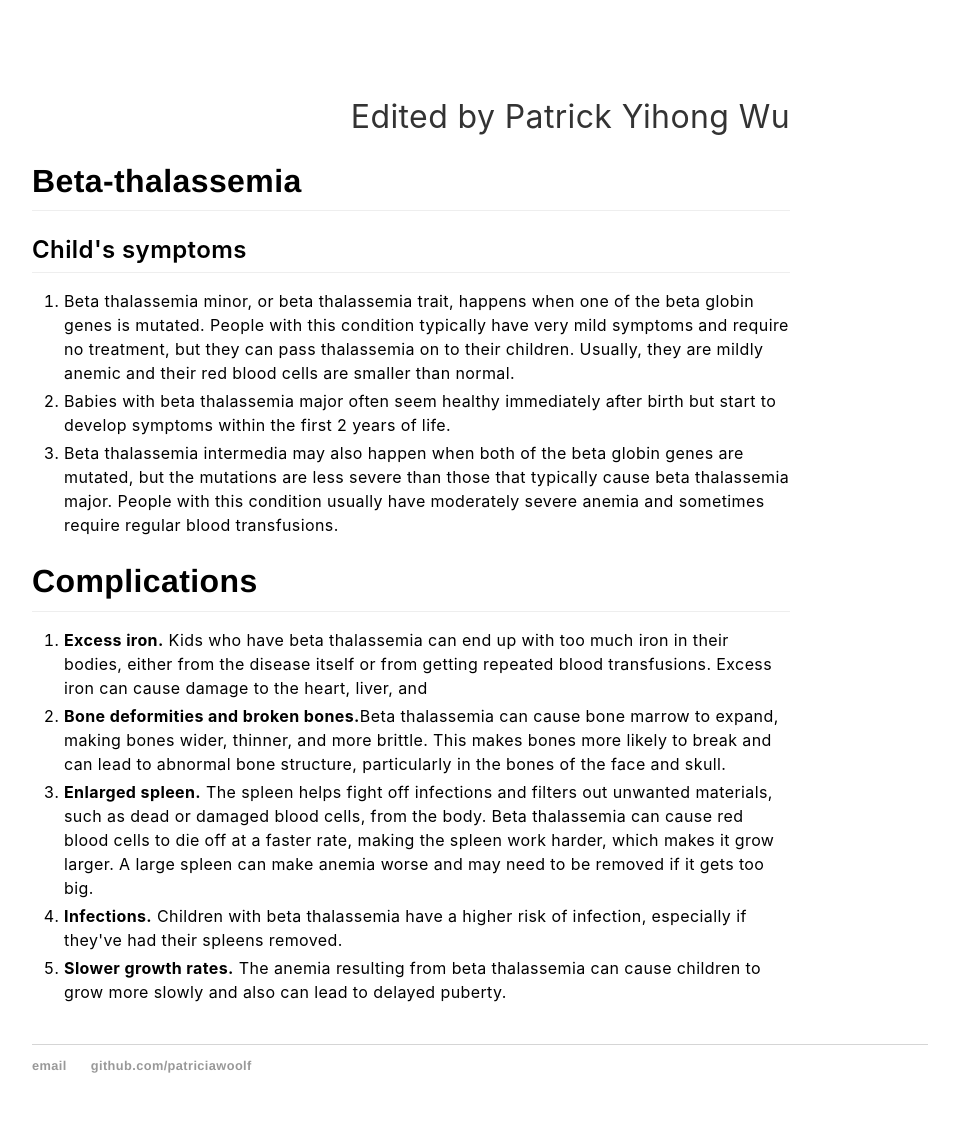
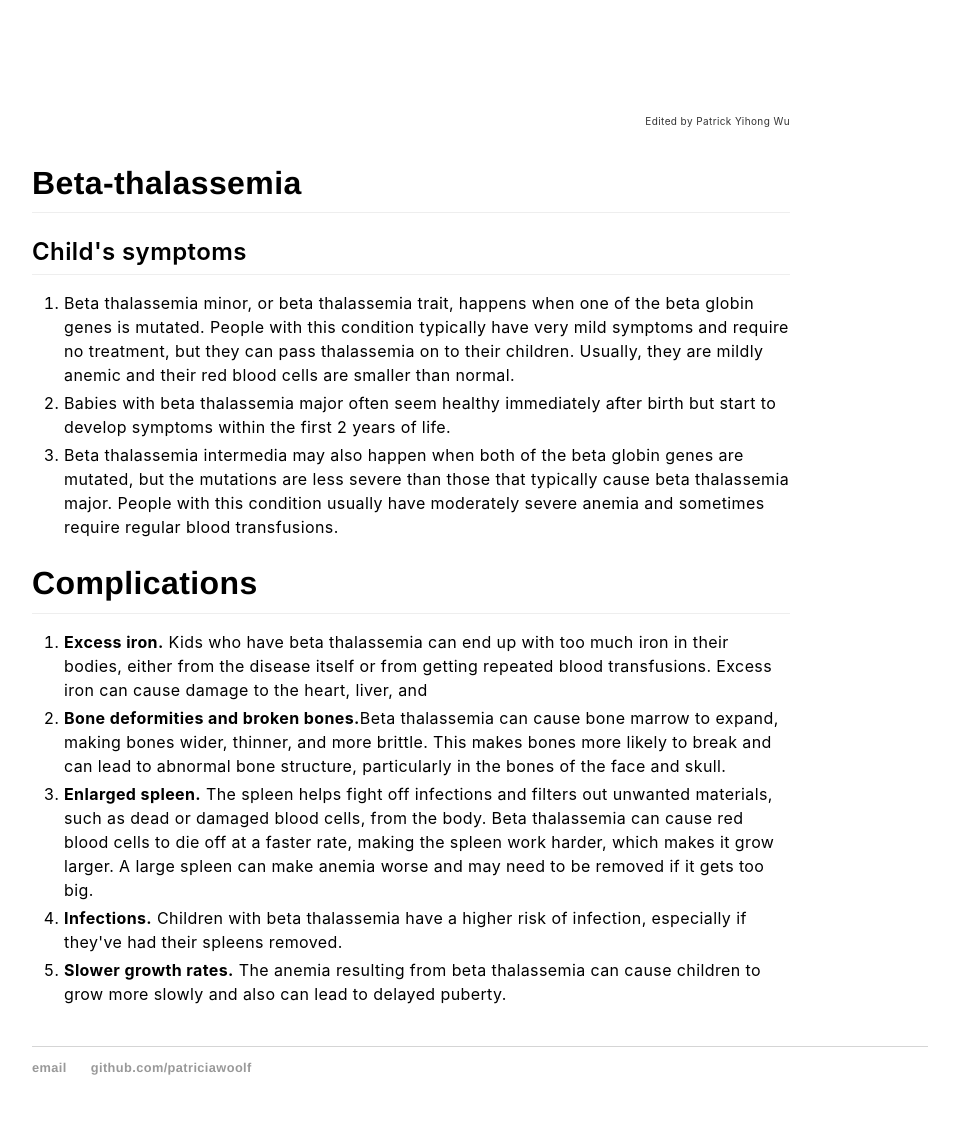
Before and after one commit to patriciawoolf/patriciawoolf-github.io, a Jekyll site: the page built from index.html, in a window 1280 px wide. Shown: the whole page, without its empty margins (160-1119 px from the left). Built offline with Jekyll 4.4.1, drawn with Linux system fonts in a browser that asks for light colours; some web fonts are replaced.

Commit message:
Update index.html

```diff
--- a/index.html
+++ b/index.html
@@ -15,7 +15,7 @@ title: beta thalassemia
 <body#ff10c9e5>
 <div id="doc" class="markdown-body container-fluid" style="position: relative;">
 
-<p align="right"><font size="6">Edited by Patrick Yihong Wu</font></p>
+<p align="right"><font size="1">Edited by Patrick Yihong Wu</font></p>
 <title> beta-thalassemia </title>
 
 <h1>Beta-thalassemia</h1>
```
